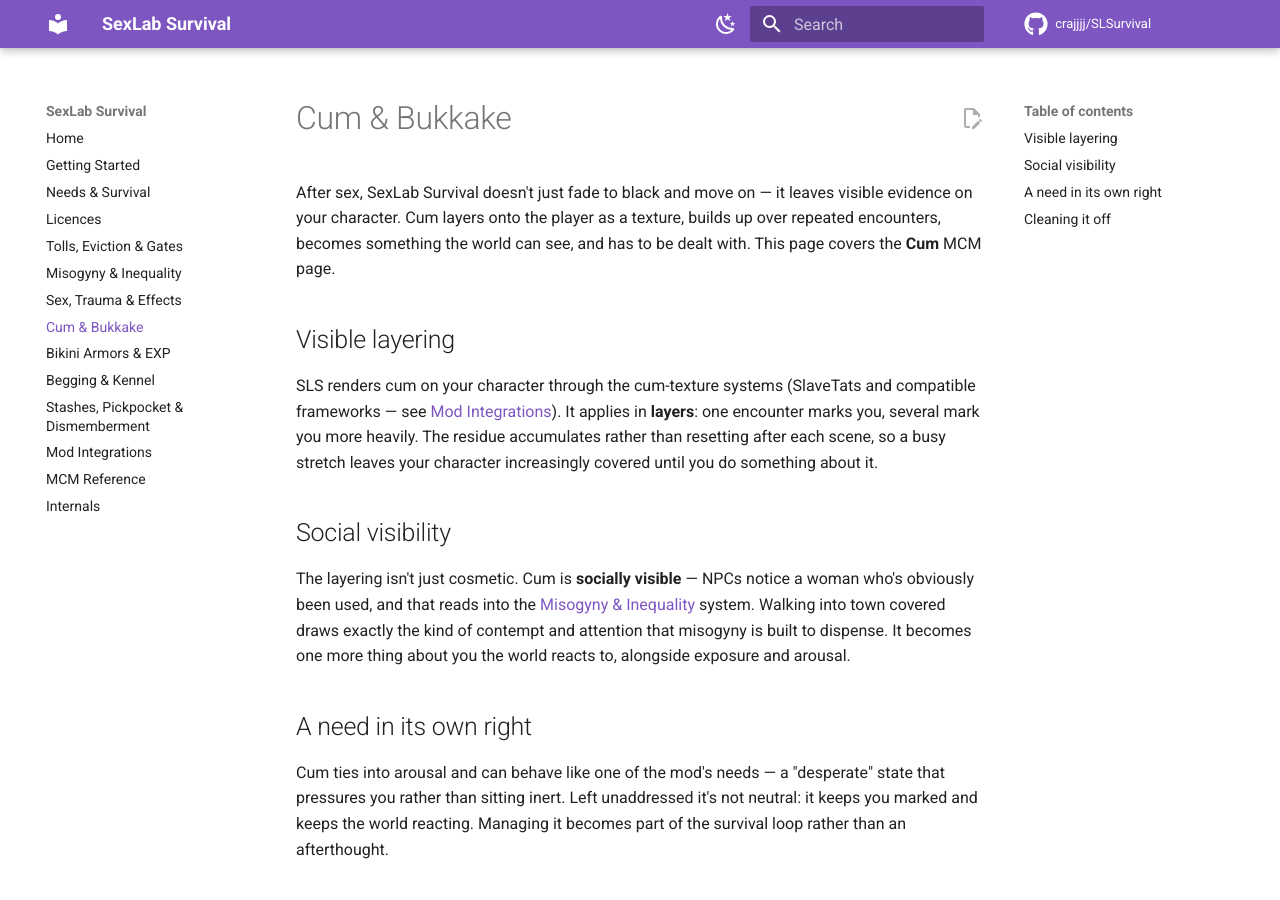
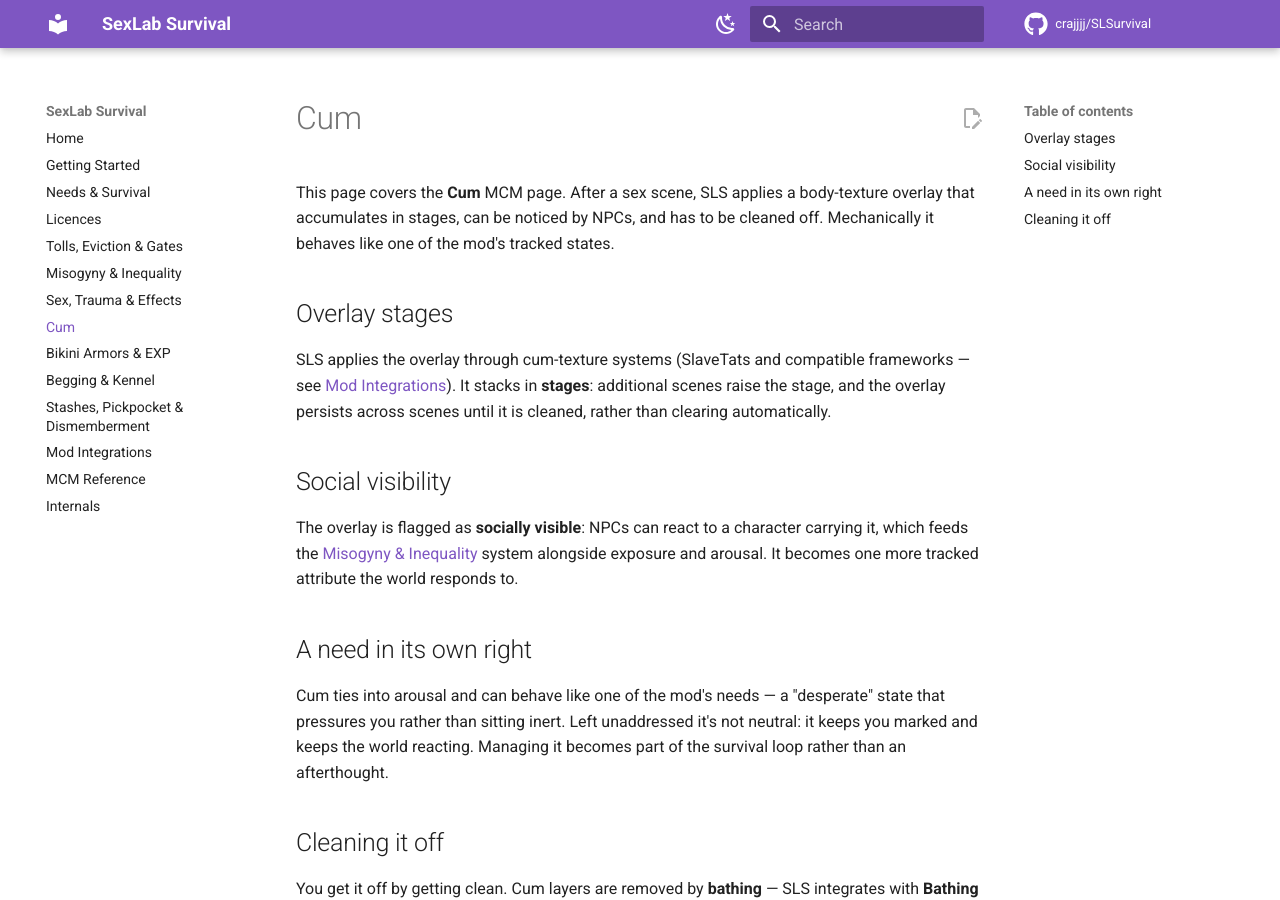
Before and after one commit to crajjjj/SLSurvival, an MkDocs documentation site: the page built from docs/players/cum.md, in a window 1280 px wide and 900 px high. Built offline with MkDocs 1.6.1 and Material for MkDocs 9.7.7, drawn with Linux system fonts in a browser that asks for light colours; comment, search, counter and statistics services are not loaded.

```diff
--- a/docs/players/cum.md
+++ b/docs/players/cum.md
@@ -1,14 +1,14 @@
-# Cum & Bukkake
+# Cum
 
-After sex, SexLab Survival doesn't just fade to black and move on — it leaves visible evidence on your character. Cum layers onto the player as a texture, builds up over repeated encounters, becomes something the world can see, and has to be dealt with. This page covers the **Cum** MCM page.
+This page covers the **Cum** MCM page. After a sex scene, SLS applies a body-texture overlay that accumulates in stages, can be noticed by NPCs, and has to be cleaned off. Mechanically it behaves like one of the mod's tracked states.
 
-## Visible layering
+## Overlay stages
 
-SLS renders cum on your character through the cum-texture systems (SlaveTats and compatible frameworks — see [Mod Integrations](integrations.md)). It applies in **layers**: one encounter marks you, several mark you more heavily. The residue accumulates rather than resetting after each scene, so a busy stretch leaves your character increasingly covered until you do something about it.
+SLS applies the overlay through cum-texture systems (SlaveTats and compatible frameworks — see [Mod Integrations](integrations.md)). It stacks in **stages**: additional scenes raise the stage, and the overlay persists across scenes until it is cleaned, rather than clearing automatically.
 
 ## Social visibility
 
-The layering isn't just cosmetic. Cum is **socially visible** — NPCs notice a woman who's obviously been used, and that reads into the [Misogyny & Inequality](misogyny.md) system. Walking into town covered draws exactly the kind of contempt and attention that misogyny is built to dispense. It becomes one more thing about you the world reacts to, alongside exposure and arousal.
+The overlay is flagged as **socially visible**: NPCs can react to a character carrying it, which feeds the [Misogyny & Inequality](misogyny.md) system alongside exposure and arousal. It becomes one more tracked attribute the world responds to.
 
 ## A need in its own right
 
--- a/mkdocs.yml
+++ b/mkdocs.yml
@@ -43,7 +43,7 @@ nav:
   - Tolls, Eviction & Gates: players/tolls-eviction-gates.md
   - Misogyny & Inequality: players/misogyny.md
   - Sex, Trauma & Effects: players/sex-and-effects.md
-  - Cum & Bukkake: players/cum.md
+  - Cum: players/cum.md
   - Bikini Armors & EXP: players/bikini-armors.md
   - Begging & Kennel: players/begging-kennel.md
   - Stashes, Pickpocket & Dismemberment: players/stashes-pickpocket.md
```
Also changed, not shown: README.md (+1 -1 lines), docs/index.md (+3 -3 lines), docs/players/sex-and-effects.md (+2 -2 lines).
